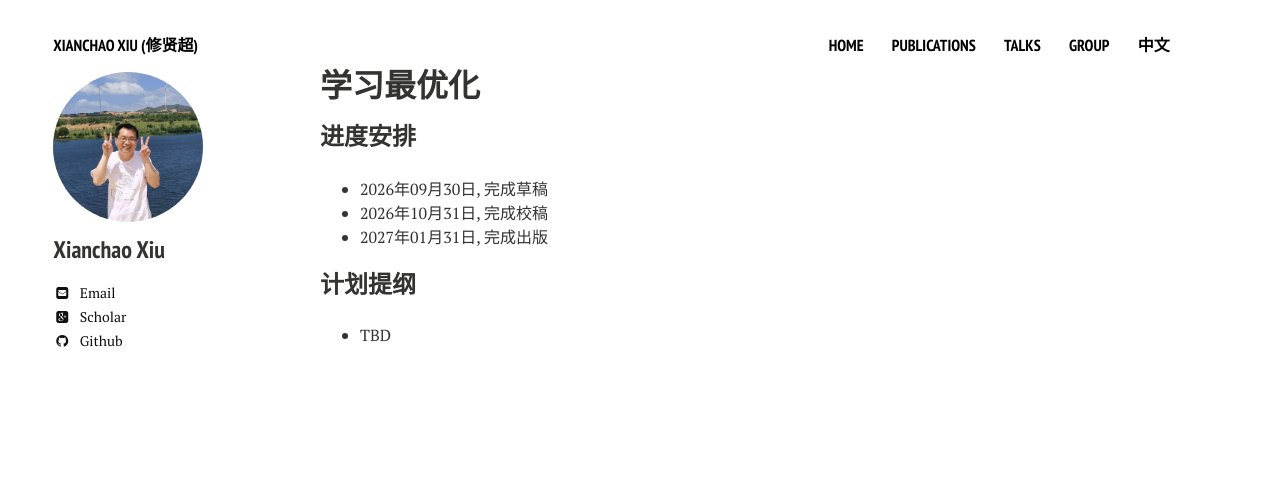
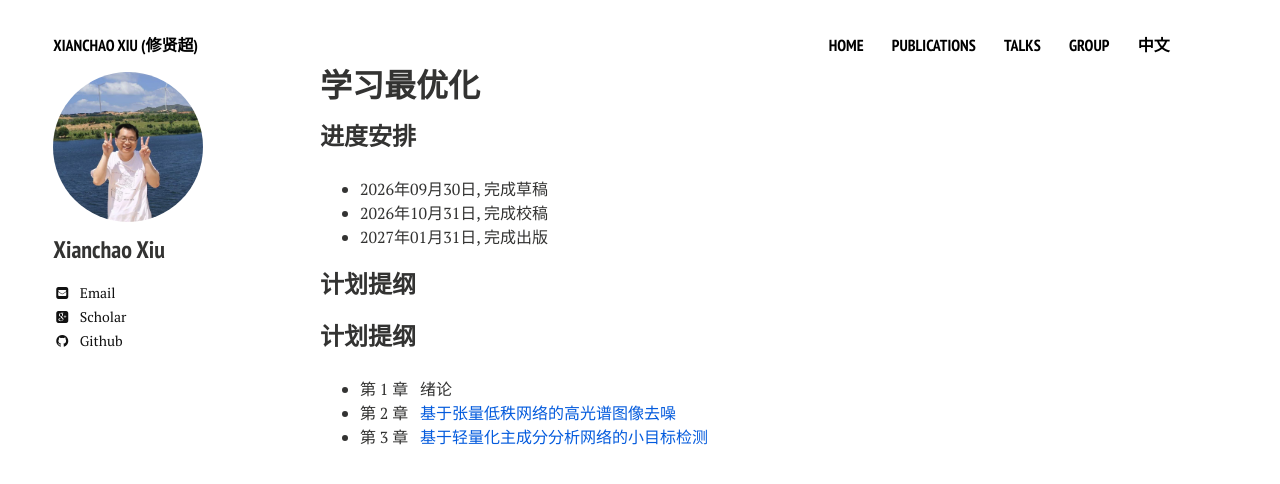
Before and after one commit to xianchaoxiu/xianchaoxiu.github.io, a Jekyll site: the page built from chinese/book/L2O/index.md, in a window 1280 px wide. Shown: the top 484 px of the page. Built offline with Jekyll 4.4.1, drawn with Linux system fonts in a browser that asks for light colours; nearby versions of some CDN libraries.

Commit message:
Update index.md

```diff
--- a/chinese/book/L2O/index.md
+++ b/chinese/book/L2O/index.md
@@ -12,4 +12,7 @@ share: false
 
 
 ### 计划提纲
-* TBD
+### 计划提纲
+* 第 1 章 &nbsp;  绪论<br>
+* 第 2 章 &nbsp;  <a href="https://doi.org/10.1016/j.patcog.2025.112496" class="textlink" target="_blank"> 基于张量低秩网络的高光谱图像去噪</a> <br>
+* 第 3 章 &nbsp;  <a href="https://doi.org/10.1109/TIP.2025.3620667" class="textlink" target="_blank"> 基于轻量化主成分分析网络的小目标检测 </a> <br>
```
